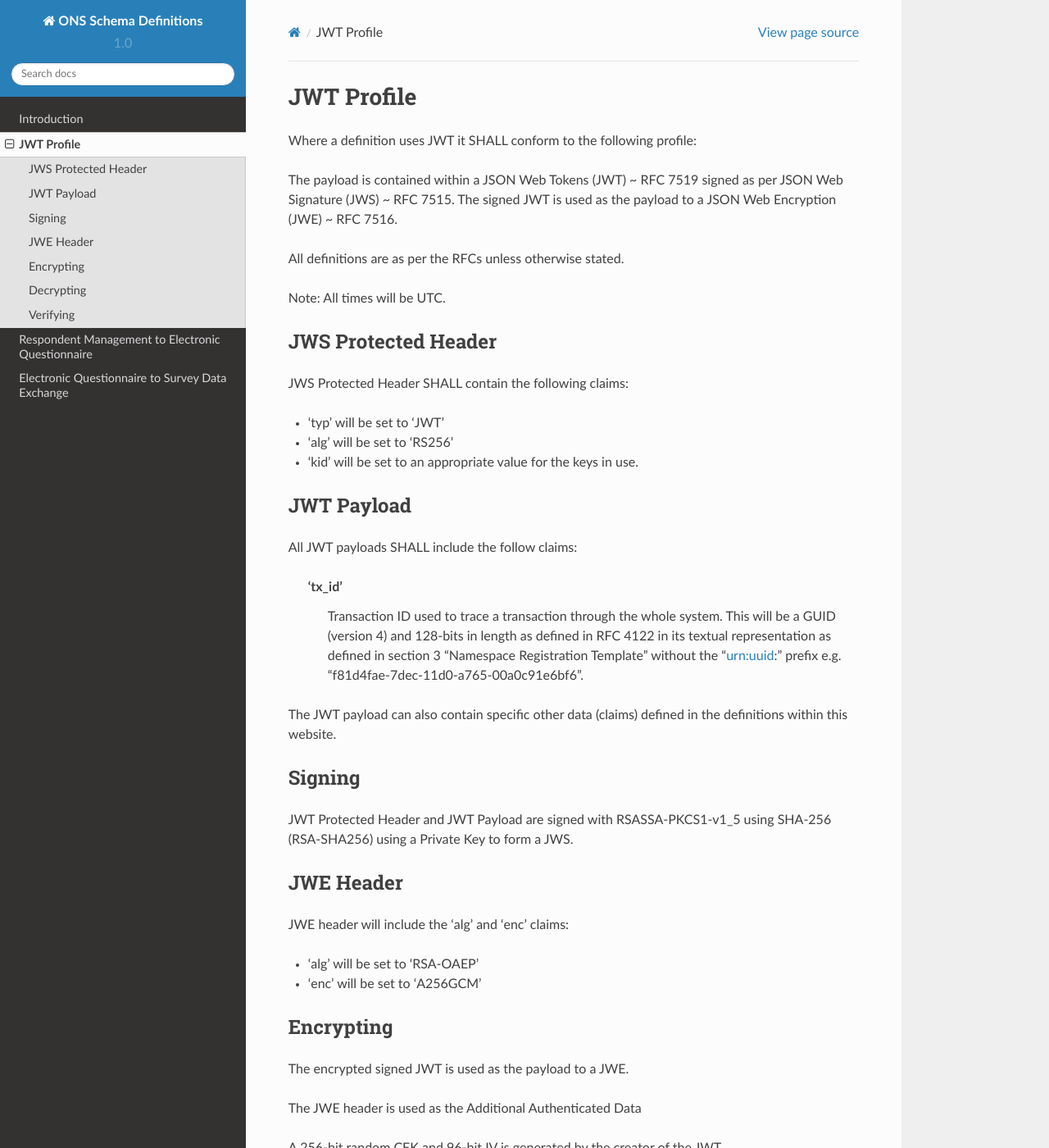
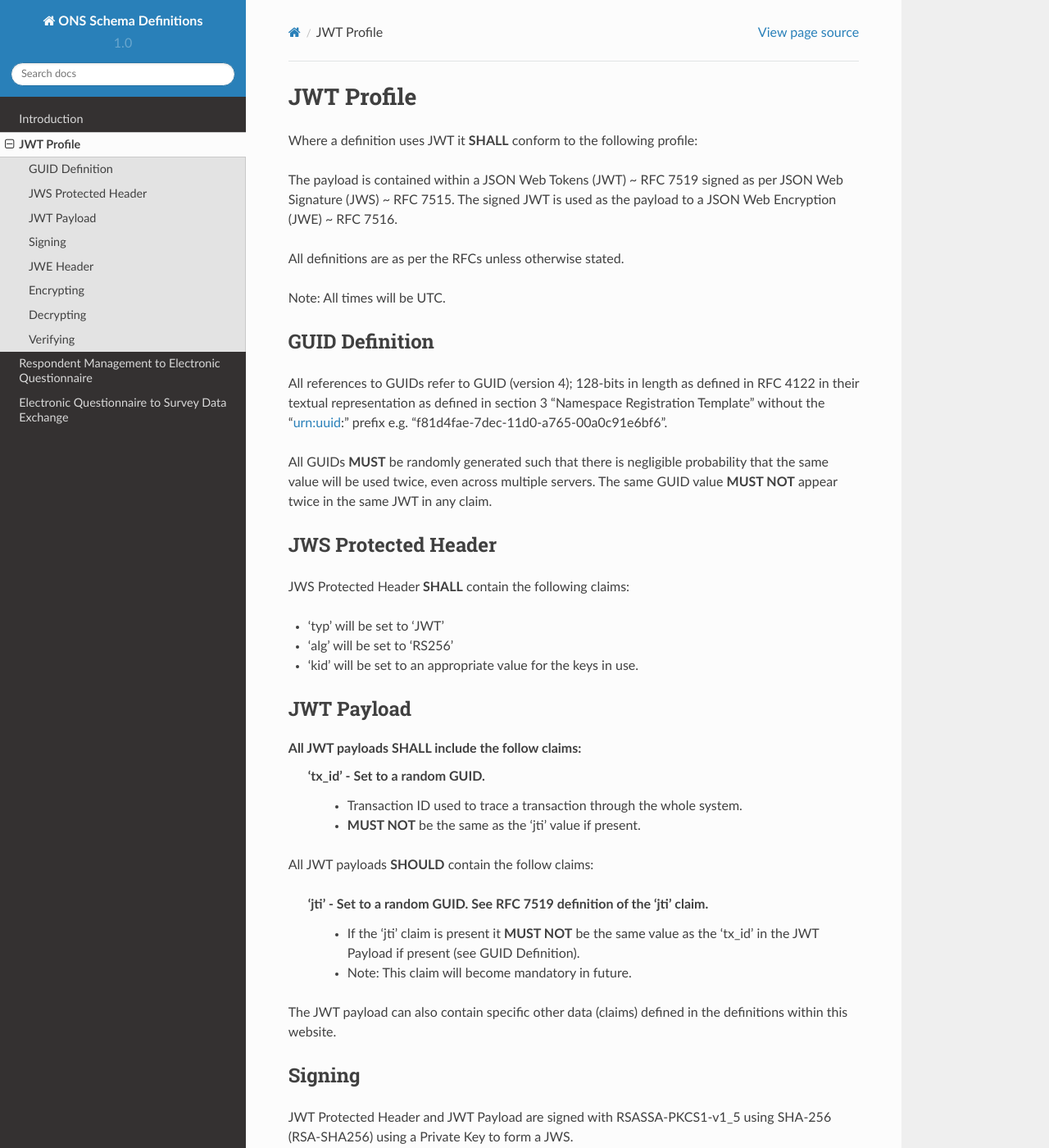
Before and after one commit to ONSdigital/ons-schema-definitions, a Sphinx documentation site: the page built from docs/jwt_profile.rst, in a window 1280 px wide and 1400 px high. Shown: the whole window at 82% size. Built offline with Sphinx 7.4.7 and the Read the Docs theme 2.0.0, drawn with Linux system fonts in a browser that asks for light colours.

Commit message:
Add jti claim to payload

```diff
--- a/docs/jwt_profile.rst
+++ b/docs/jwt_profile.rst
@@ -1,7 +1,7 @@
 JWT Profile
 -----------
 
-Where a definition uses JWT it SHALL conform to the following profile:
+Where a definition uses JWT it **SHALL** conform to the following profile:
 
 The payload is contained within a JSON Web Tokens (JWT) ~ RFC 7519 signed as
 per JSON Web Signature (JWS) ~ RFC 7515. The signed JWT is used as the payload
@@ -11,9 +11,20 @@ All definitions are as per the RFCs unless otherwise stated.
 
 Note: All times will be UTC.
 
+GUID Definition
+===============
+All references to GUIDs refer to GUID (version 4); 128-bits in length as defined
+in RFC 4122 in their textual representation as defined in section 3
+"Namespace Registration Template" without the "urn:uuid:" prefix e.g.
+"f81d4fae-7dec-11d0-a765-00a0c91e6bf6".
+
+All GUIDs **MUST** be randomly generated such that there is negligible probability
+that the same value will be used twice, even across multiple servers. The same
+GUID value **MUST NOT** appear twice in the same JWT in any claim.
+
 JWS Protected Header
 ====================
-JWS Protected Header SHALL contain the following claims:
+JWS Protected Header **SHALL** contain the following claims:
 
 * 'typ' will be set to 'JWT'
 * 'alg' will be set to 'RS256'
@@ -21,16 +32,18 @@ JWS Protected Header SHALL contain the following claims:
 
 JWT Payload
 ===========
-All JWT payloads SHALL include the follow claims:
-
-    'tx_id'
-        Transaction ID used to trace a transaction through the whole system.
-        This will be a GUID (version 4) and 128-bits in length as defined in RFC 4122 in
-        its textual representation as defined in section 3 "Namespace Registration
-        Template" without the "urn:uuid:" prefix e.g.
-        "f81d4fae-7dec-11d0-a765-00a0c91e6bf6".
+All JWT payloads **SHALL** include the follow claims:
+  'tx_id' - Set to a random GUID.
+    - Transaction ID used to trace a transaction through the whole system.
+    - **MUST NOT** be the same as the 'jti' value if present.
 
 
+All JWT payloads **SHOULD** contain the follow claims:
+
+  'jti' - Set to a random GUID. See RFC 7519 definition of the 'jti' claim.
+    - If the 'jti' claim is present it **MUST NOT** be the same value as the
+      'tx_id' in the JWT Payload if present (see GUID Definition).
+    - Note: This claim will become mandatory in future.
 
 The JWT payload can also contain specific other data (claims) defined in the
 definitions within this website.
```
Also changed, not shown: 1 other file.
